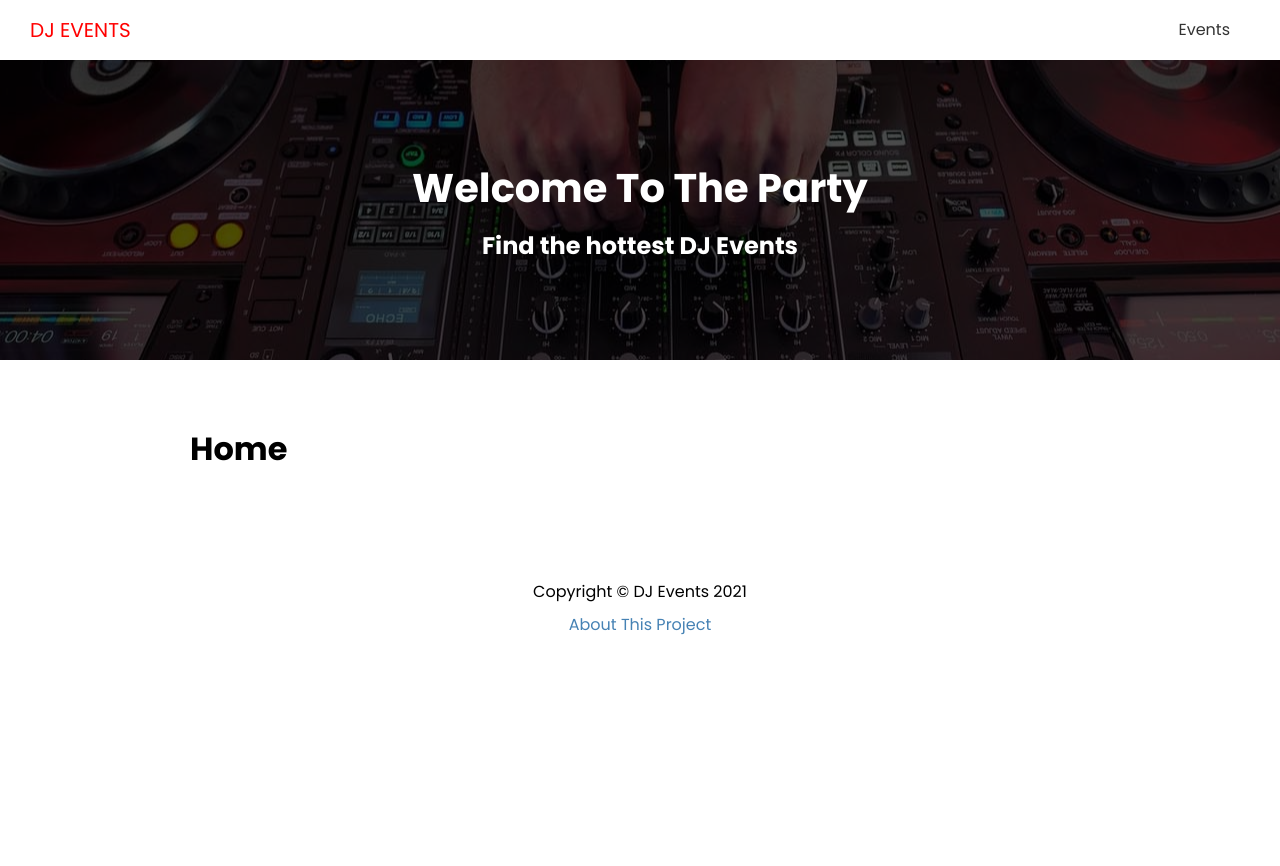
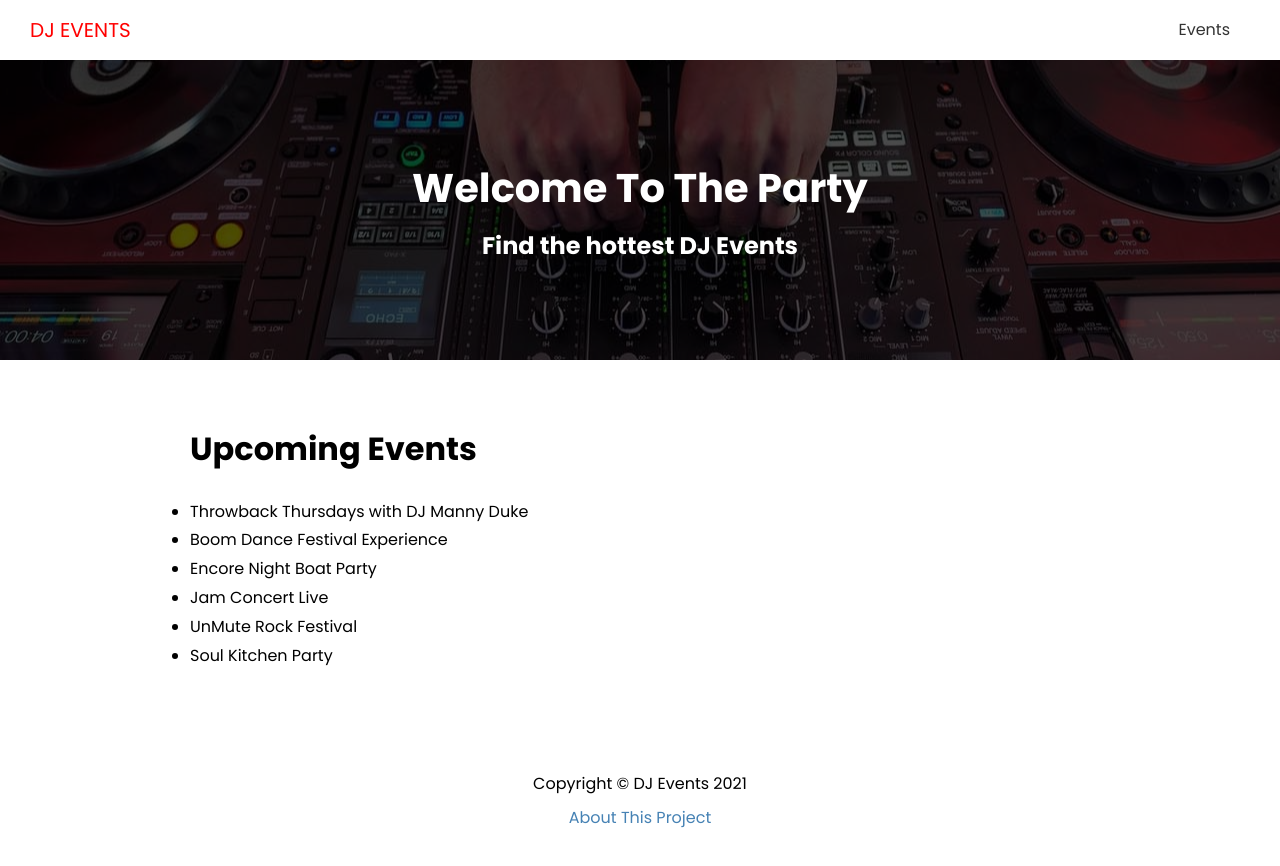
Before and after one commit to plaxamana/eevenful-frontend, a Next.js app: page / in a window 1280 px wide. Shown: the top 866 px of the page. Built offline with nearby package versions, Linux system fonts and the light colour scheme; no server answers.

Commit message:
fetching data from our API route

```diff
--- /dev/null
+++ b/config/index.js
@@ -0,0 +1 @@
+export const API_URL= process.env.NEXT_PUBLIC_API_URL || 'http://localhost:3000'
--- a/jsconfig.json
+++ b/jsconfig.json
@@ -4,6 +4,7 @@
     "paths": {
       "@/components/*": ["components/*"],
       "@/styles/*": ["styles/*"],
+      "@/config/*": ["config/*"],
     }
   }
 }
--- a/pages/index.js
+++ b/pages/index.js
@@ -1,9 +1,27 @@
 import Layout from '@/components/Layout'
+import { API_URL } from '@/config/index'
 
-export default function Home() {
+export default function Home({ events }) {
   return (
     <Layout>
-      <h1>Home</h1>
+      <h1>Upcoming Events</h1>
+      <ul>
+        {events.map(event => (
+          <li key={event.id}>{event.name}</li>
+        ))}
+      </ul>
     </Layout>
   )
 }
+
+export async function getServerSideProps() {
+  const res = await fetch(`${API_URL}/api/events`)
+  const events = await res.json()
+
+  return {
+    props: {
+      events,
+    },
+    revalidate: 1,
+  }
+}
```
